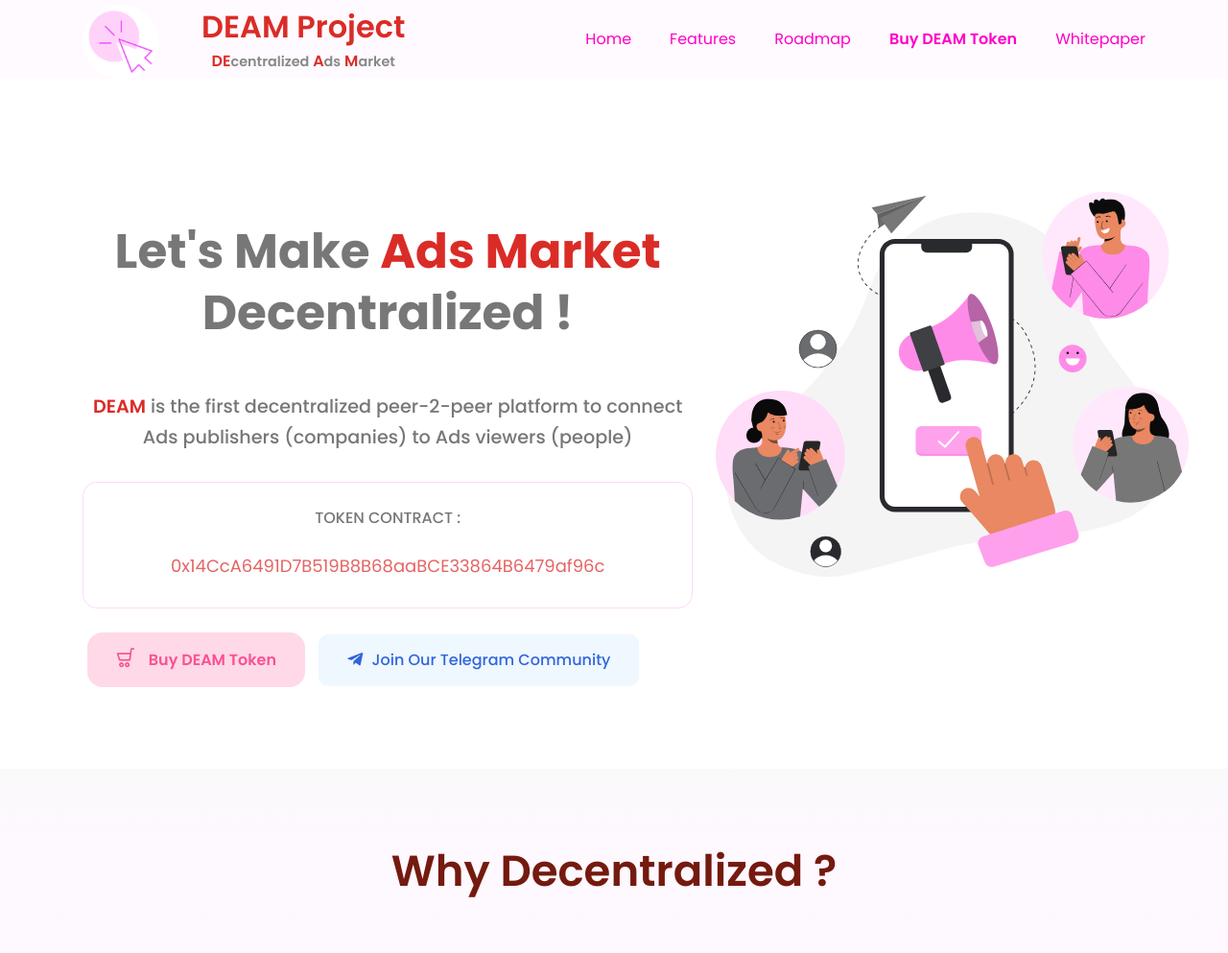
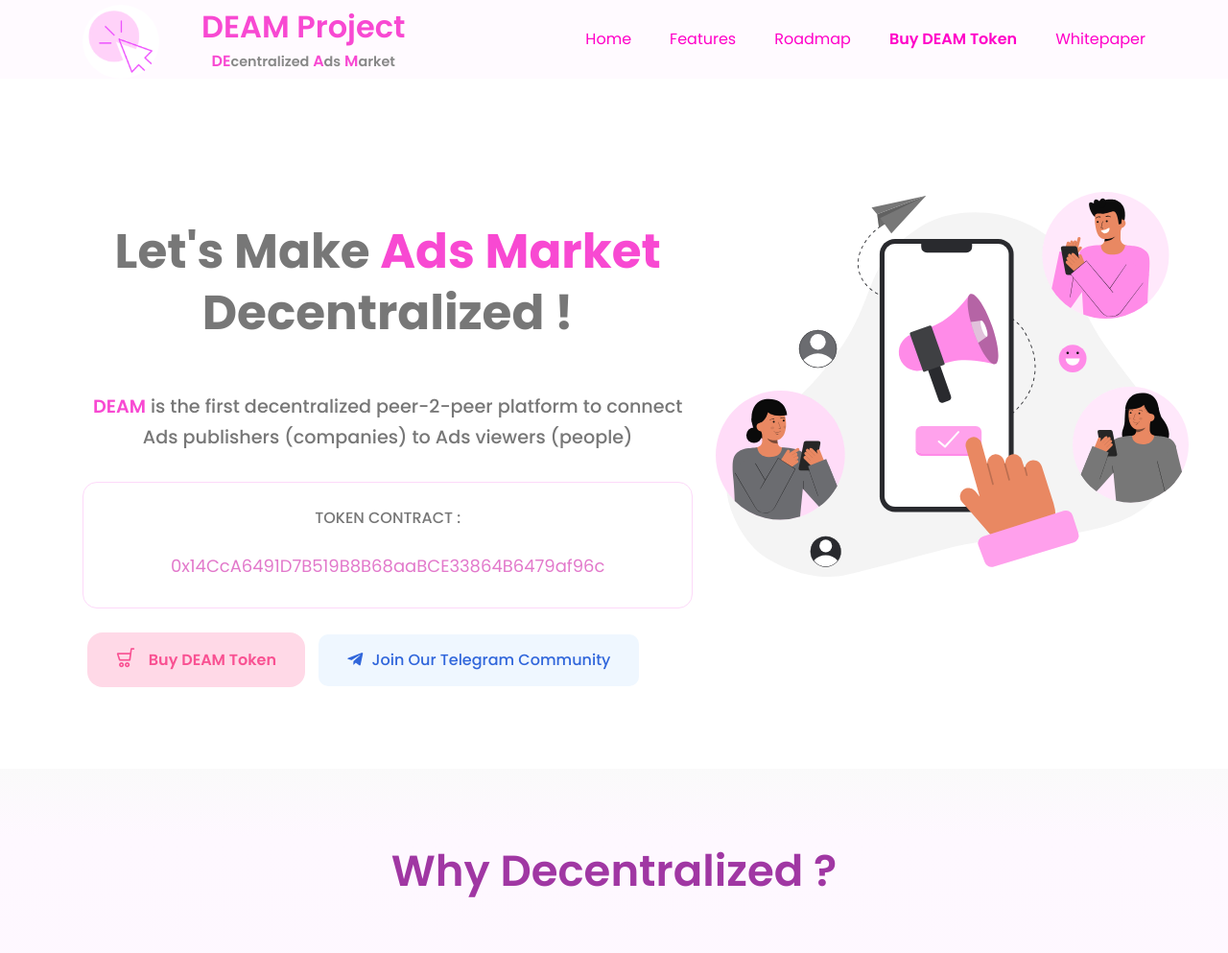
Before and after one commit to deamproject/staticweb, a plain HTML site: page index.html in a window 1280 px wide. Shown: the top 993 px of the page at 96% size. Drawn offline with Linux system fonts and the light colour scheme.

Commit message:
back to pink

```diff
--- a/assets/css/main14.css
+++ b/assets/css/main14.css
@@ -2237,15 +2237,15 @@ p {
 }
 
 .text-white {
-  color : rgb(218, 44, 39)!important;
+  color : rgb(248, 73, 210)!important;
 }
 
 .text-light {
-  color : rgb(230, 99, 99)!important;
+  color : rgb(226, 121, 203)!important;
 }
 
 .text-title {
-  color : rgb(116, 26, 14) !important;
+  color : rgb(160, 55, 163) !important;
 }
 
 
```
